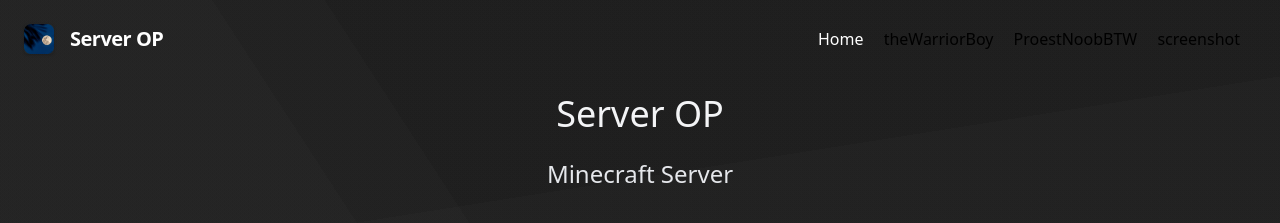
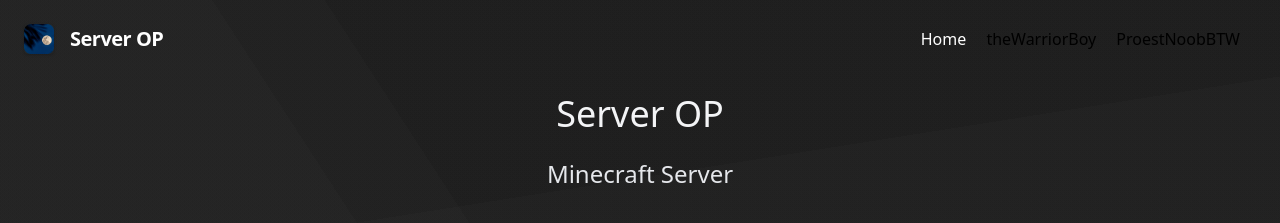
Before and after one commit to piyush-panpaliya/mcwebsite, a Jekyll site: the page built from docs/index.md, in a window 1280 px wide. Shown: the top 223 px of the page. Built offline with Jekyll 4.4.1, drawn with Linux system fonts in a browser that asks for light colours; a script that is not in the unit is left out; comment, search, counter and statistics services are not loaded.

Commit message:
Update _config.yml

```diff
--- a/docs/_config.yml
+++ b/docs/_config.yml
@@ -28,8 +28,6 @@
   nurl: about
 - nname: ProestNoobBTW
   nurl: about1
-- nname: screenshot
-  nurl: ss
 
 test:
 - tname: ss
```
